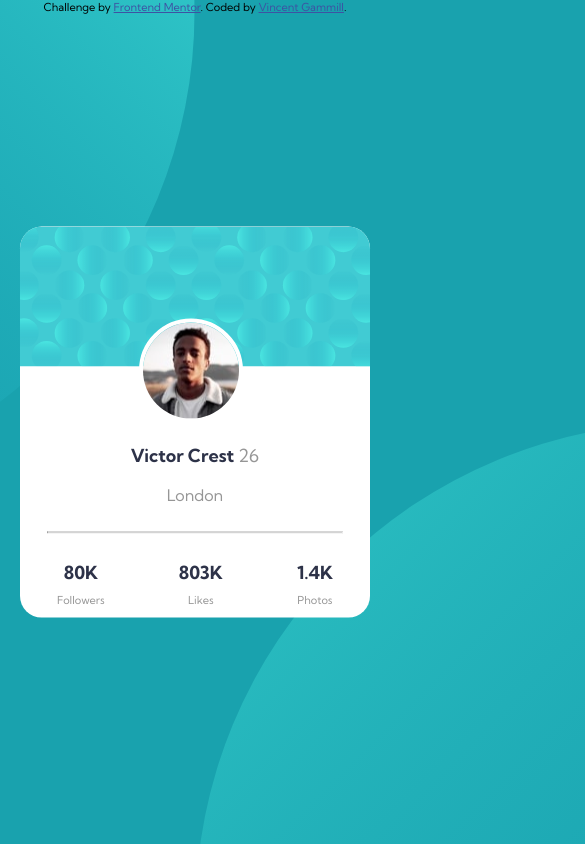
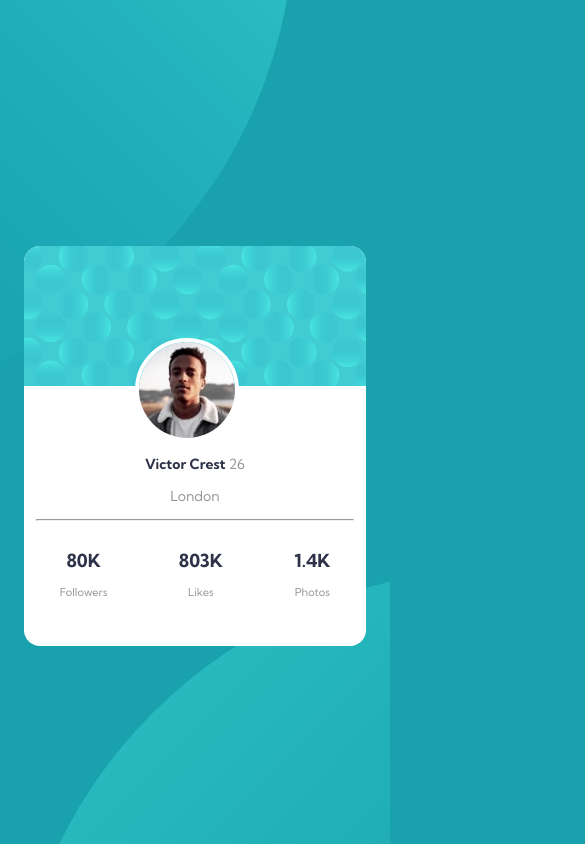
Before and after one commit to VincentGammill/HTML-learning, a plain HTML site: page profile-card-component-main/index.html in a window 390 px wide. Shown: the top 844 px of the page, 585 px wide, since content can reach past the window. Drawn offline with Linux system fonts and the light colour scheme.

Commit message:
Update images to background to make it more responsive.

```diff
--- a/profile-card-component-main/css/styles.css
+++ b/profile-card-component-main/css/styles.css
@@ -1,13 +1,25 @@
+html {
+  box-sizing: border-box;
+  font-size: 50%;
+}
+
 body {
-  background-color: #19a2ae;
+  display: flex;
+  align-items: center;
+  justify-content: center;
+  min-height: 100vh;
+  background: url(../images/bg-pattern-top.svg), url(../images/bg-pattern-bottom.svg), #19a2ae;
+  background-position: right calc(47vw + 15%) bottom calc(65vh - 15vw), left calc(40vw + 25%) top calc(72vh - 10vw);
+  background-repeat: no-repeat;
   font-family: 'Kumbh Sans', sans-serif;
-  font-size: 18px;
+  font-size: 2.25rem;
   margin: 0;
   overflow: hidden;
+  padding: 3rem;
 }
 
 hr {
-  margin: 1.5em;
+  margin: 1.5rem;
 }
 
 .age {
@@ -16,31 +28,13 @@ hr {
   color: hsl(0, 0%, 59%);
 }
 
-.attribution {
-  font-size: 11px;
-  text-align: center;
-}
-
-.attribution a {
-  color: #3e52a3;
-  color: hsl(228, 45%, 44%);
-}
-
-.bottom-circle {
-  position: absolute;
-  text-align: center;
-  left: 50%;
-  top: 50%;
-  transform: translate(0, 0);
-  z-index: -1;
-}
-
 .card-bottom {
   display: flex;
 }
 
 .card-middle {
-  margin-top: 4em;
+  font-size: 1.75rem;
+  margin-top: 8rem;
 }
 
 .card-top {
@@ -58,23 +52,19 @@ hr {
 .location {
   color: #969696;
   color: hsl(0, 0%, 59%);
-  font-size: 16px;
   font-weight: 400;
   }
 
 .profile-card {
   background-color: #ffffff;
   background-color: hsl(0, 0%, 100%);
-  border-radius: 1.2em;
-  display: block;
-  left: 50%;
-  margin: 0 0;
+  border-radius: 2rem;
+  align-items: center;
+  justify-content: center;
+  text-align: center;
   overflow: hidden;
-  position: absolute;
-  text-align: center;
-  top: 50%;
-  transform: translate(-50%, -50%);
-  width: 350px;
+  width: 43.75rem;
+  height: 50rem;
 }
 
 .profile-pic {
@@ -97,20 +87,12 @@ hr {
   color: hsl(0, 0%, 59%);
   font-size: 11px;
   font-weight: 400;
-  margin-top: 0.8em;
+  margin-top: 1.6rem;
 }
 
 .score-box {
+  margin-top: 2rem;
   flex-grow: 1;
-}
-
-.top-circle {
-  position: absolute;
-  text-align: center;
-  left: 50%;
-  top: 50%;
-  transform: translate(-978px, -900px);
-  z-index: -1;
 }
 
 .wavy-card-bckgrd {
--- a/profile-card-component-main/index.html
+++ b/profile-card-component-main/index.html
@@ -15,7 +15,6 @@
 </head>
 
 <body>
-  <img class="top-circle" src="images/bg-pattern-top.svg" alt="">
   <div class="profile-card">
     <div class="card-top">
       <img class="wavy-card-bckgrd" src="images/bg-pattern-card.svg" alt="wavy card background">
@@ -44,11 +43,6 @@
   </div>
 
   </div>
-  <img class="bottom-circle" src="images/bg-pattern-bottom.svg" alt="">
-  <div class="attribution">
-    Challenge by <a href="https://www.frontendmentor.io?ref=challenge" target="_blank">Frontend Mentor</a>.
-    Coded by <a href="https://github.com/VincentGammill">Vincent Gammill</a>.
-  </div>
 </body>
 
 </html>
```
